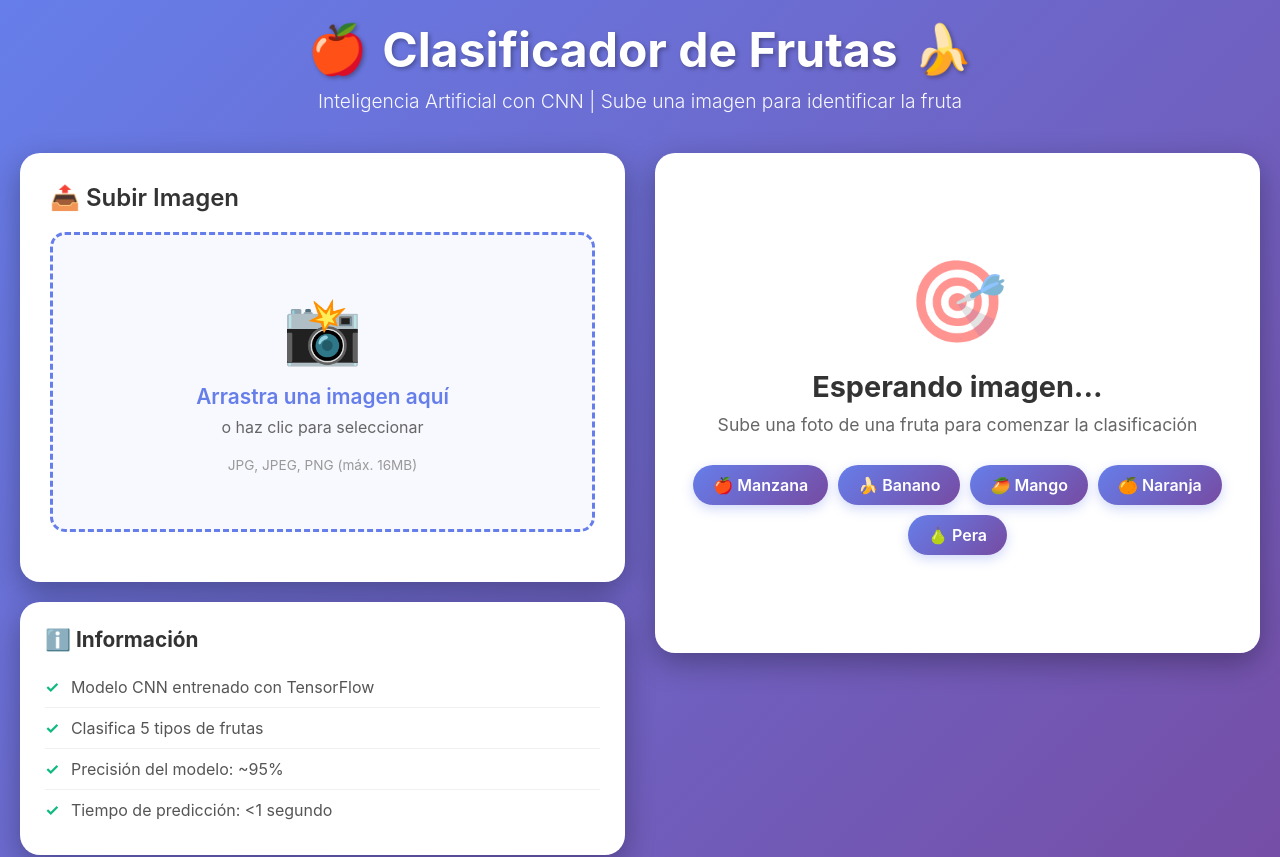
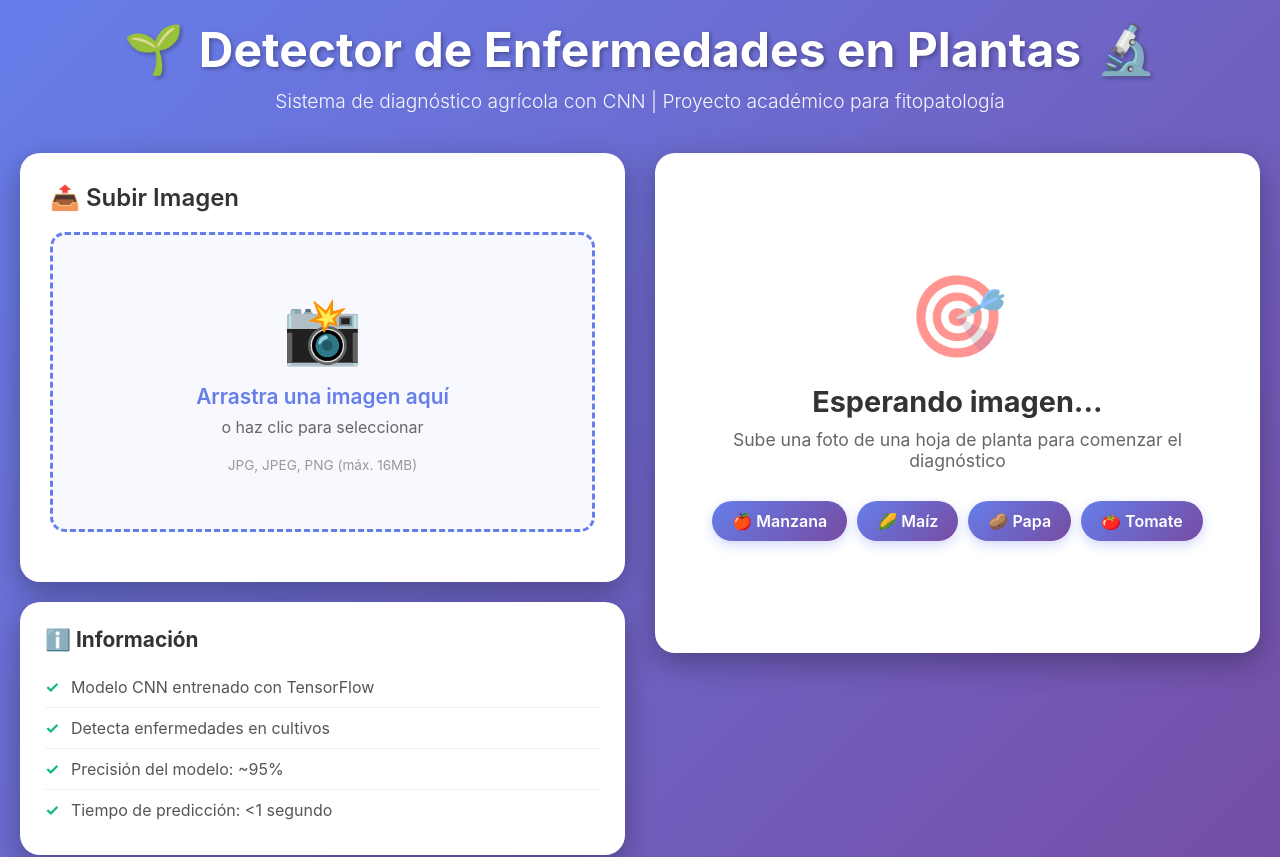
Before and after one commit to jdCarrillo15/Proyecto-inteligencia-computacional, a React (Create React App) app in the folder frontend/: page / in a window 1280 px wide. Shown: the top 857 px of the page. Built offline with nearby package versions, Linux system fonts and the light colour scheme.

Commit message:
refactor(frontend): update terminology from fruit classifier to plant disease detector

```diff
--- a/frontend/public/index.html
+++ b/frontend/public/index.html
@@ -7,11 +7,11 @@
     <meta name="theme-color" content="#667eea" />
     <meta
       name="description"
-      content="Clasificador de frutas con Inteligencia Artificial - CNN. Identifica manzanas, bananos, mangos, naranjas y peras."
+      content="Detector de enfermedades en plantas con Inteligencia Artificial - CNN. Sistema de diagnóstico agrícola para fitopatología."
     />
     <link rel="apple-touch-icon" href="%PUBLIC_URL%/logo192.png" />
     <link rel="manifest" href="%PUBLIC_URL%/manifest.json" />
-    <title>Clasificador de Frutas - IA CNN</title>
+    <title>Detector de Enfermedades en Plantas - IA CNN</title>
   </head>
   <body>
     <noscript>Necesitas habilitar JavaScript para ejecutar esta aplicación.</noscript>
--- a/frontend/src/App.js
+++ b/frontend/src/App.js
@@ -117,12 +117,12 @@ function App() {
       <div className="container">
         <header className="header">
           <h1 className="title">
-            <span className="emoji">🍎</span>
-            Clasificador de Frutas
-            <span className="emoji">🍌</span>
+            <span className="emoji">🌱</span>
+            Detector de Enfermedades en Plantas
+            <span className="emoji">🔬</span>
           </h1>
           <p className="subtitle">
-            Inteligencia Artificial con CNN | Sube una imagen para identificar la fruta
+            Sistema de diagnóstico agrícola con CNN | Proyecto académico para fitopatología
           </p>
         </header>
 
@@ -181,7 +181,7 @@ function App() {
                         className="btn btn-primary"
                         disabled={loading}
                       >
-                        {loading ? '🔄 Analizando...' : '🔍 Clasificar Fruta'}
+                        {loading ? '🔄 Analizando...' : '🔍 Detectar Enfermedad'}
                       </button>
                       <button
                         type="button"
@@ -202,7 +202,7 @@ function App() {
               <h3>ℹ️ Información</h3>
               <ul className="info-list">
                 <li>Modelo CNN entrenado con TensorFlow</li>
-                <li>Clasifica 5 tipos de frutas</li>
+                <li>Detecta enfermedades en cultivos</li>
                 <li>Precisión del modelo: ~95%</li>
                 <li>Tiempo de predicción: &lt;1 segundo</li>
               </ul>
@@ -278,13 +278,12 @@ function App() {
                 <div className="placeholder-content">
                   <div className="placeholder-icon">🎯</div>
                   <h3>Esperando imagen...</h3>
-                  <p>Sube una foto de una fruta para comenzar la clasificación</p>
+                  <p>Sube una foto de una hoja de planta para comenzar el diagnóstico</p>
                   <div className="supported-fruits">
                     <div className="fruit-chip">🍎 Manzana</div>
-                    <div className="fruit-chip">🍌 Banano</div>
-                    <div className="fruit-chip">🥭 Mango</div>
-                    <div className="fruit-chip">🍊 Naranja</div>
-                    <div className="fruit-chip">🍐 Pera</div>
+                    <div className="fruit-chip">🌽 Maíz</div>
+                    <div className="fruit-chip">🥔 Papa</div>
+                    <div className="fruit-chip">🍅 Tomate</div>
                   </div>
                 </div>
               </div>
@@ -294,7 +293,7 @@ function App() {
 
         <footer className="footer">
           <p>🎓 Proyecto Inteligencia Computacional - UPTC</p>
-          <p>Desarrollado con React + TensorFlow</p>
+          <p>Sistema de diagnóstico agrícola y fitopatología | Desarrollado con React + TensorFlow</p>
         </footer>
       </div>
     </div>
```
